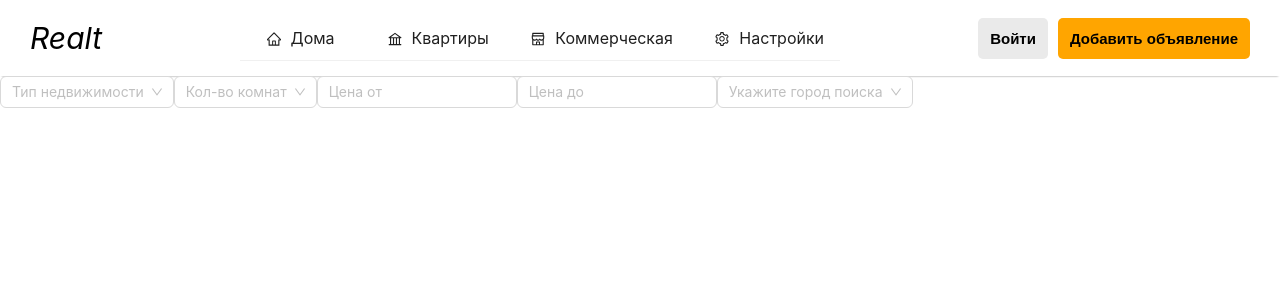
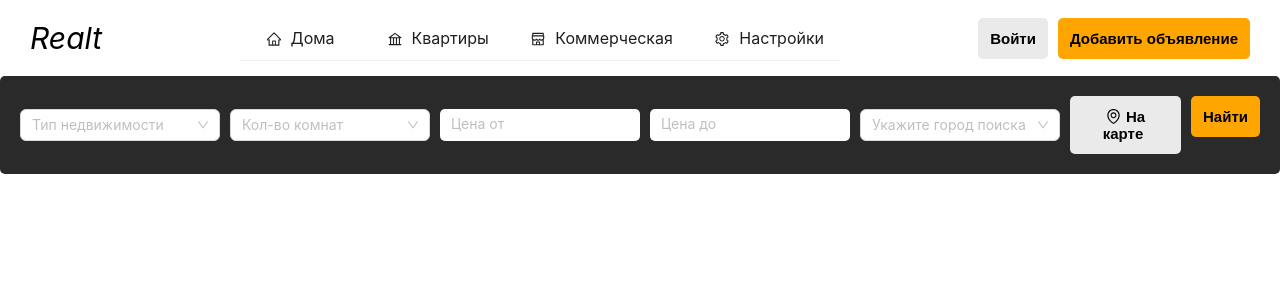
Before and after one commit to KirillTarasenk0/rental-app-frontend, a React (Create React App) app: page / in a window 1280 px wide. Shown: the top 300 px of the page. Built offline with nearby package versions, Linux system fonts and the light colour scheme.

Commit message:
RentSearchForm was made

```diff
--- a/package.json
+++ b/package.json
@@ -4,6 +4,9 @@
   "private": true,
   "dependencies": {
     "@ant-design/icons": "^5.3.7",
+    "@emotion/react": "^11.11.4",
+    "@emotion/styled": "^11.11.5",
+    "@mui/material": "^5.15.20",
     "@reduxjs/toolkit": "^2.2.5",
     "@testing-library/jest-dom": "^5.17.0",
     "@testing-library/react": "^13.4.0",
--- a/src/components/rentSearchForm/RentSearchForm.jsx
+++ b/src/components/rentSearchForm/RentSearchForm.jsx
@@ -1,6 +1,7 @@
 import './RentSearchForm.scss';
 import {Select, InputNumber} from 'antd';
 import {realEstateOptions, roomsCountOptions, addressOptions} from "../../helpers/rentSearchFormOptions";
+import {EnvironmentOutlined} from "@ant-design/icons";
 
 export const RentSearchForm = () => {
     const onChange = (value) => {
@@ -13,7 +14,10 @@ export const RentSearchForm = () => {
         (option?.label ?? '').toLowerCase().includes(input.toLowerCase());
     return (
       <>
+          <div className="rent__search-container">
+              <div className="search__inputs-container">
                   <Select
+                      className="search__inputs-select"
                       showSearch
                       placeholder="Тип недвижимости"
                       optionFilterProp="children"
@@ -23,6 +27,7 @@ export const RentSearchForm = () => {
                       options={realEstateOptions}
                   />
                   <Select
+                      className="search__inputs-select"
                       showSearch
                       placeholder="Кол-во комнат"
                       optionFilterProp="children"
@@ -32,18 +37,21 @@ export const RentSearchForm = () => {
                       options={roomsCountOptions}
                   />
                   <InputNumber
+                      className="search__inputs-number"
                       placeholder="Цена от"
                       style={{
                           width: 200,
                       }}
                   />
                   <InputNumber
+                      className="search__inputs-number"
                       placeholder="Цена до"
                       style={{
                           width: 200,
                       }}
                   />
                   <Select
+                      className="search__inputs-select"
                       showSearch
                       placeholder="Укажите город поиска"
                       optionFilterProp="children"
@@ -52,7 +60,19 @@ export const RentSearchForm = () => {
                       filterOption={filterOption}
                       options={addressOptions}
                   />
-
+              </div>
+              <div className="search__buttons-container">
+                  <div className="header__enter-button">
+                      <button>
+                          <EnvironmentOutlined />
+                          <span>На карте</span>
+                      </button>
+                  </div>
+                  <div className="rent__find-button">
+                      <button>Найти</button>
+                  </div>
+              </div>
+          </div>
       </>
     );
 }
--- a/src/components/rentSearchForm/RentSearchForm.scss
+++ b/src/components/rentSearchForm/RentSearchForm.scss
@@ -0,0 +1,61 @@
+.rent__search-container {
+  display: flex;
+  justify-content: space-between;
+  align-items: center;
+  background-color: #2a2a2a;
+  padding: 20px;
+  border-radius: 5px;
+  .search__inputs-container {
+    display: flex;
+    .search__inputs-select, .search__inputs-number {
+      width: 200px;
+      margin-right: 10px;
+      color: #fff;
+      border: none;
+      border-radius: 5px;
+      &::placeholder {
+        color: #fff;
+      }
+      &:focus {
+        outline: none;
+        box-shadow: none;
+        border-color: #ff9800;
+      }
+    }
+  }
+  .search__buttons-container {
+    display: flex;
+    justify-content: flex-end;
+    width: 100%;
+    .header__enter-button, .rent__find-button {
+      button {
+        padding: 12px;
+        font-size: 15px;
+        font-weight: 600;
+        border: 0;
+        border-radius: 5px;
+        transition: opacity 0.3s ease;
+        &:hover {
+          opacity: 0.8;
+          cursor: pointer;
+        }
+      }
+    }
+    .header__enter-button {
+      margin-right: 10px;
+      button {
+        background-color: #eaeaea;
+        color: black;
+        span {
+          margin-right: 5px;
+        }
+      }
+    }
+    .rent__find-button {
+      button {
+        background-color: orange;
+        color: black;
+      }
+    }
+  }
+}
```
Also changed, not shown: 1 other file (tests, documents, lock files or other folders). Lines whose indentation alone changed are shown as unchanged.
